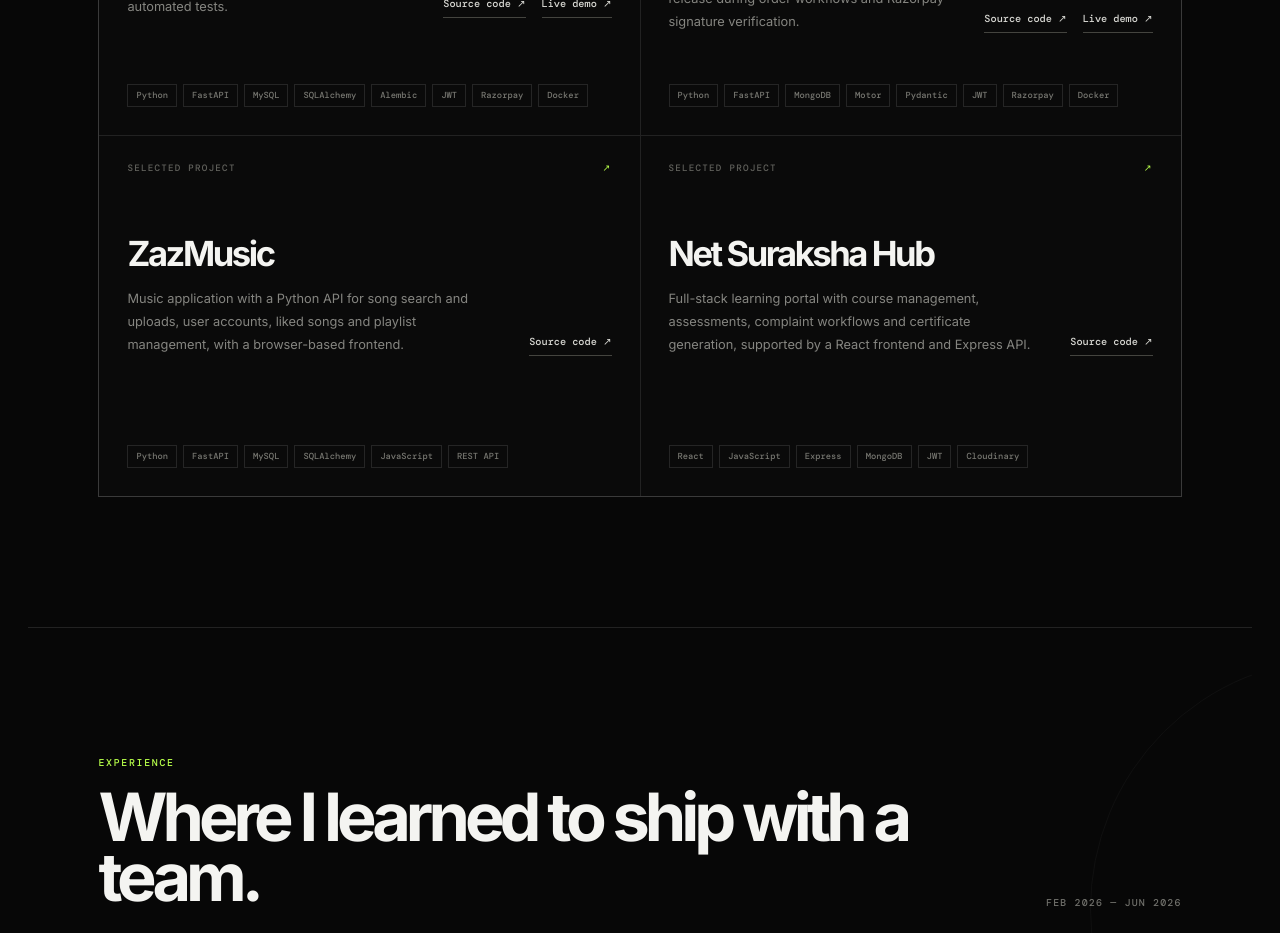
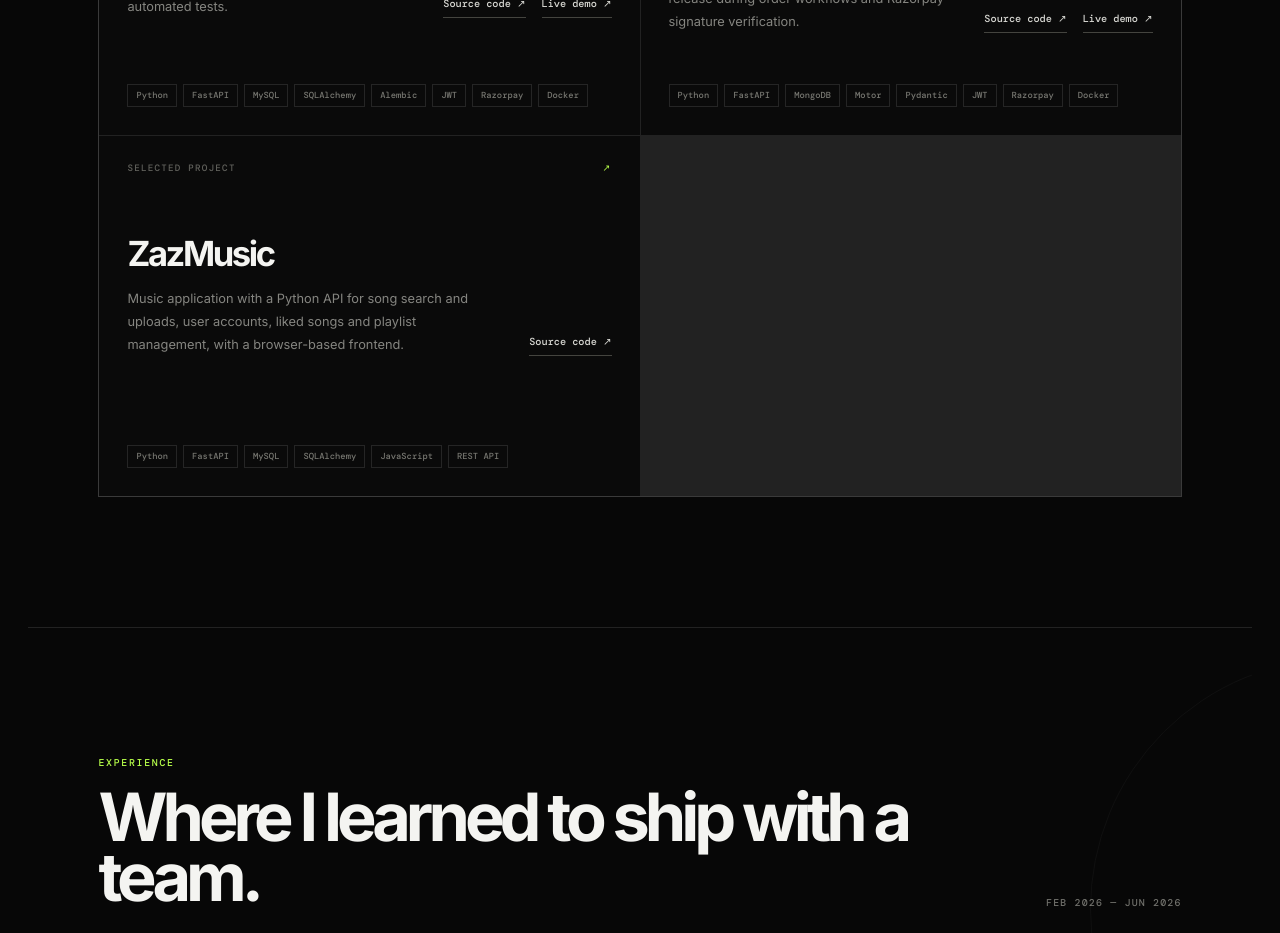
Before and after one commit to Manime016/portfolio, a React (Vite) app: page / in a window 1280 px wide. Shown: the part 4400-5333 px from the top of the page. Built offline with nearby package versions, Linux system fonts and the light colour scheme; no server answers.

Commit message:
Remove Net Suraksha Hub from featured projects

```diff
--- a/src/data/projects.js
+++ b/src/data/projects.js
@@ -29,13 +29,6 @@ const projects = [
       'Music application with a Python API for song search and uploads, user accounts, liked songs and playlist management, with a browser-based frontend.',
     link: 'https://github.com/Manime016/zazMusic',
   },
-  {
-    title: 'Net Suraksha Hub',
-    tags: ['React', 'JavaScript', 'Express', 'MongoDB', 'JWT', 'Cloudinary'],
-    description:
-      'Full-stack learning portal with course management, assessments, complaint workflows and certificate generation, supported by a React frontend and Express API.',
-    link: 'https://github.com/Manime016/Net_Suraksha_Hub',
-  },
 ]
 
 export default projects
```
